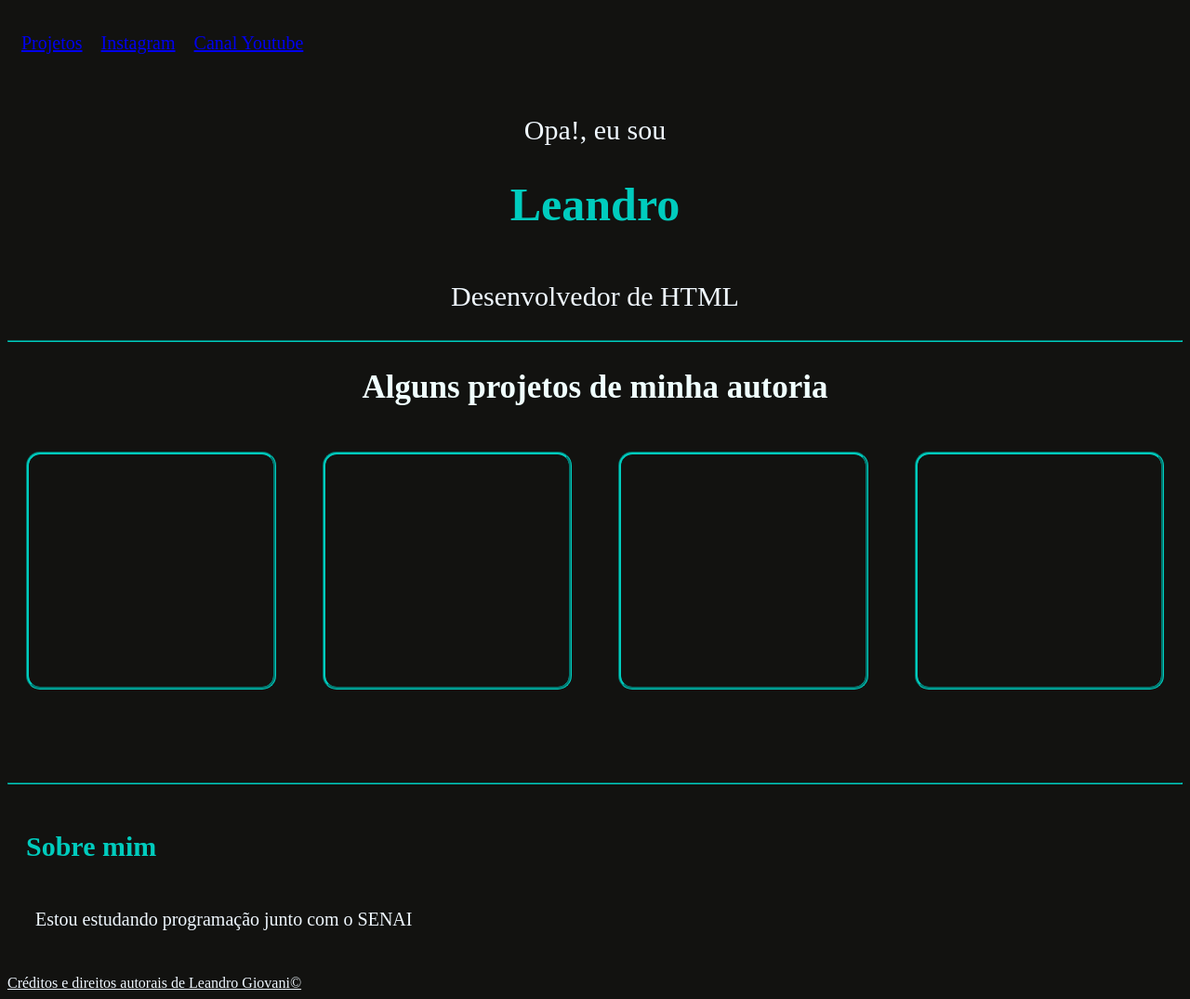
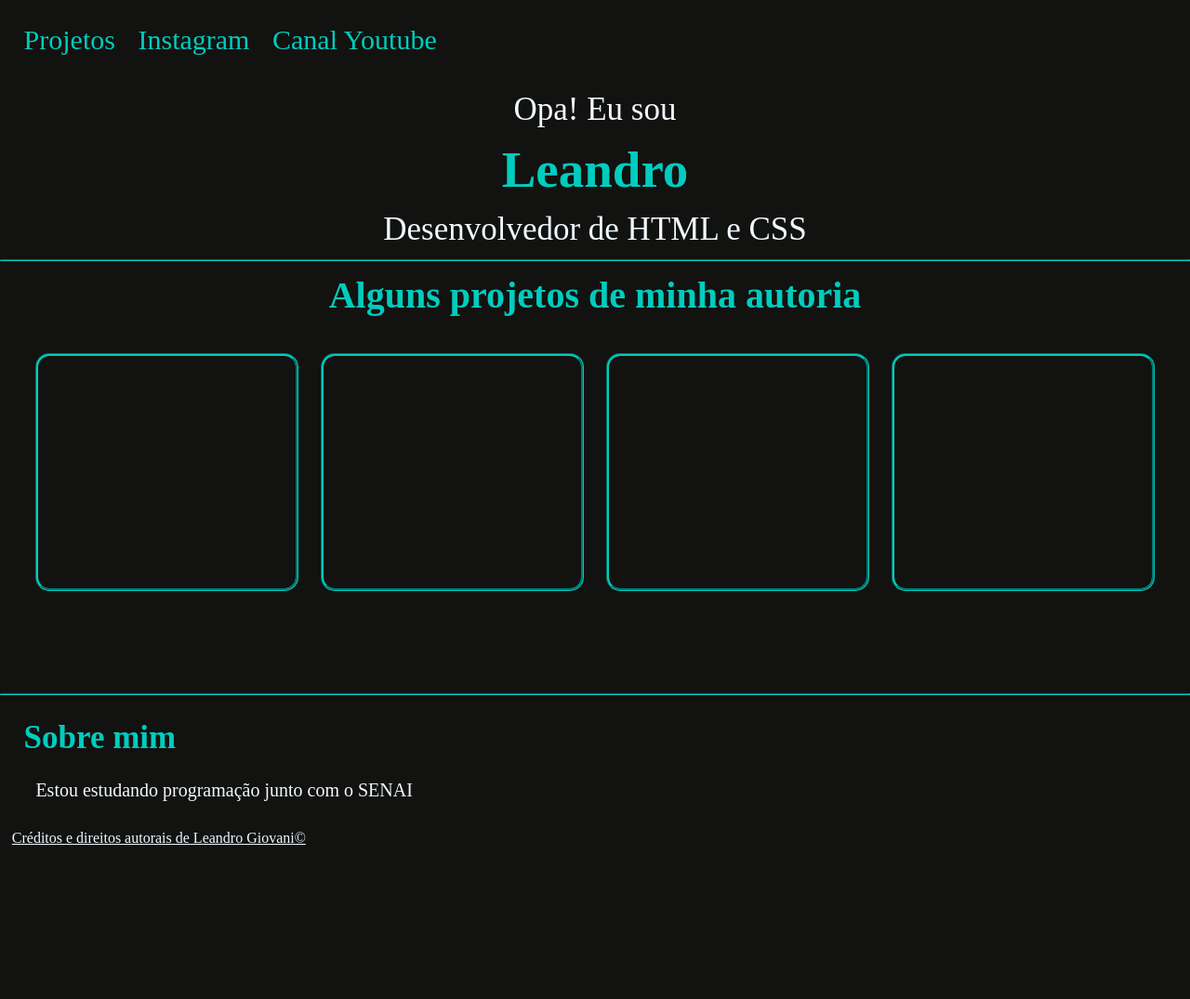
Before and after one commit to LeandroGiovani/Meu_Portifolio, a plain HTML site: page index.html in a window 1280 px wide. Shown: the whole page at 93% size. After the commit the page ends 923 px from the top, so only its background shows below. Drawn offline with Linux system fonts and the light colour scheme.

Commit message:
Add files via upload

```diff
--- a/index.html
+++ b/index.html
@@ -5,20 +5,21 @@
     <meta http-equiv="X-UA-Compatible" content="IE=edge">
     <meta name="viewport" content="width=device-width, initial-scale=1.0">
     <link rel="stylesheet" href="style.css">
+    <link rel="shortcut icon" href="img/unnamed.jpg" type="image/x-icon">
     <title>Site Leandro</title>
 </head>
 <body>
     <div>
     <ul>
-        <li class="Links"><a href="https://github.com/LeandroGiovani">Projetos</a></li>
-        <li class="Links"><a href="https://www.instagram.com/leandro__giovani/">Instagram</a></li>
-        <li class="Links"><a href="https://www.youtube.com/channel/UCqleU06GlYHD_5oT-OCazGQ">Canal Youtube</a></li>
+        <li class="teste"><a href="https://github.com/LeandroGiovani" style="text-decoration: none; color: #00ccbe;">Projetos</a></li>
+        <li class="teste"><a href="https://www.instagram.com/leandro__giovani/" style="text-decoration: none; color: #00ccbe;">Instagram</a></li>
+        <li class="teste"><a href="https://www.youtube.com/channel/UCqleU06GlYHD_5oT-OCazGQ" style="text-decoration: none; color: #00ccbe;">Canal Youtube</a></li>
     </ul>
     </div>
     <div>
-        <p>Opa!, eu sou</p>
+        <p>Opa! Eu sou</p>
         <h1>Leandro</h1>
-        <p>Desenvolvedor de HTML</p>
+        <p>Desenvolvedor de HTML e CSS</p>
         <hr>
         <h2>Alguns projetos de minha autoria</h2>
     </div>
@@ -42,4 +43,4 @@
         <p1>Créditos e direitos autorais de Leandro Giovani©</p1>
     </footer>
 </body>
-</html>
+</html
--- a/style.css
+++ b/style.css
@@ -1,5 +1,11 @@
+*{
+    padding: 0;
+    margin: 0;
+}
 body{
     background-color:#121210;
+    box-sizing: border-box;
+    height: 100vh;
 }
 hr{
     border-color:#00ccbe ;
@@ -7,66 +13,63 @@ hr{
 ul{
     display: flex;
     align-items: center;
-    gap: 20px;
+    gap: 2%;
     list-style-type:none;
-    padding: 15px;
-    font-size: 20px;
-    color: #00ccbe;
-}
-.links{
-    list-style: none;
+    padding: 2%;
+    font-size: 30px;
     color: #00ccbe;
 }
 p{
-    font-size: 30px;
+    font-size: 35px;
     color: aliceblue;
     text-align: center;
     align-items: center;
-    padding: 20px 0px 0px 0px;
+    padding: 1%;
 }
 h1{
     color: #00ccbe;
+    font-size: 55px;
     text-align: center;
-    font-size: 50px;
 }
 h2{
-    color: azure;
+    color: #00ccbe;
     text-align: center;
-    font-size: 35px;
+    font-size: 40px;
+    padding-top: 1%;
 }
 .card{
     height: 250px;
     border-style: groove;
-    flex: 1 0 200px;
+    flex:auto;
     border-color: #00ccbe;
     border-radius: 15px;
     transition: all 0.5s;
 }
 .cards{
     display: flex;
-    gap: 50px;
+    gap: 2%;
     align-items: center;
-    padding: 20px;
+    padding: 3%;
 }
 .card:hover{
     box-shadow: 15px 15px 15px;
     cursor: pointer;
     transform: scale(1.05);
-
 }
 h3{
     color: #00ccbe;
     display: flex;
-    font-size: 30px;
-    padding: 20px;
+    font-size: 35px;
+    padding: 2%;
 }
 #sobremim{
     color: aliceblue;
     font-size: 20px;
     display: flex;
-    padding: 0px 0px 10px 30px;
+    padding: 0px 0px 1% 3%;
 }
 p1{
     color: aliceblue;
     text-decoration: underline;
+    padding: 1%;
 }
```
Also changed, not shown: img/unnamed.jpg (added).
